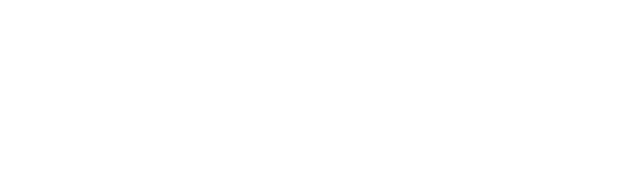
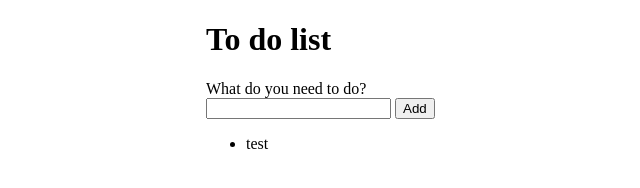
Before and after one commit to Sozai83/Project3_NoteTakingApp, a plain HTML site: page index.html in a window 1280 px wide. Shown: the whole page, without its empty margins (284-924 px from the left). Drawn offline with Linux system fonts and the light colour scheme.

Commit message:
added css and js

```diff
--- a/index.html
+++ b/index.html
@@ -2,8 +2,23 @@
 <html lang="en">
     <head>
         <title>To do list app</title>
+        <link rel="stylesheet" href="style.css">
+        <script src="https://kit.fontawesome.com/109e5d926d.js" crossorigin="anonymous"></script>
     </head>
     <body>
-
+        <h1>To do list</h1>
+        <div calss="todo-input">
+            <form>
+                <label for="todo">What do you need to do?</label><br>
+                <input type="text" id="todo" name="todo">
+                <input type="submit" value="Add">
+            </form>
+        </div>
+        <div class="todo-list">
+            <ul>
+                <li>test</li>
+            </ul>
+        </div>
     </body>
+    <script src="script.js"></script>
 </html>
--- /dev/null
+++ b/style.css
@@ -0,0 +1,4 @@
+body {
+    max-width:300px;
+    margin:0 auto;
+}
```
Also changed, not shown: script.js (added).
